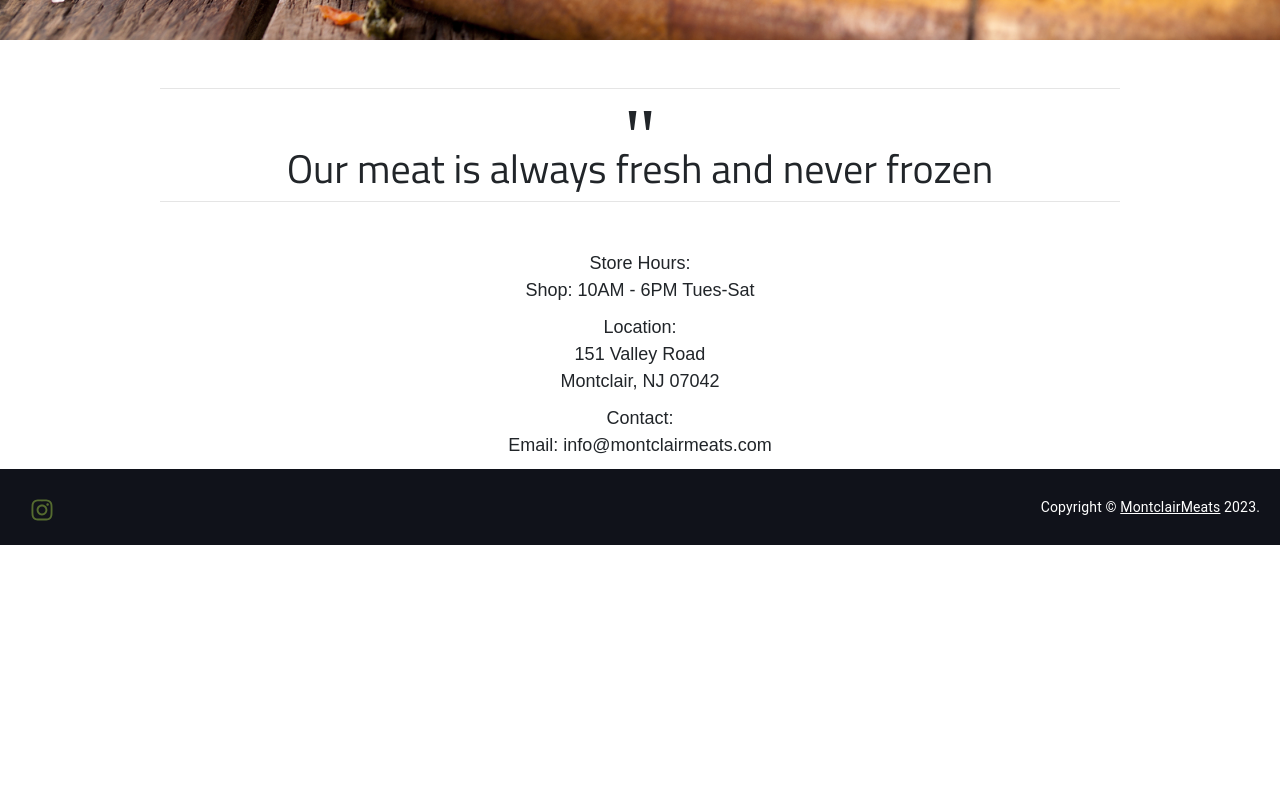
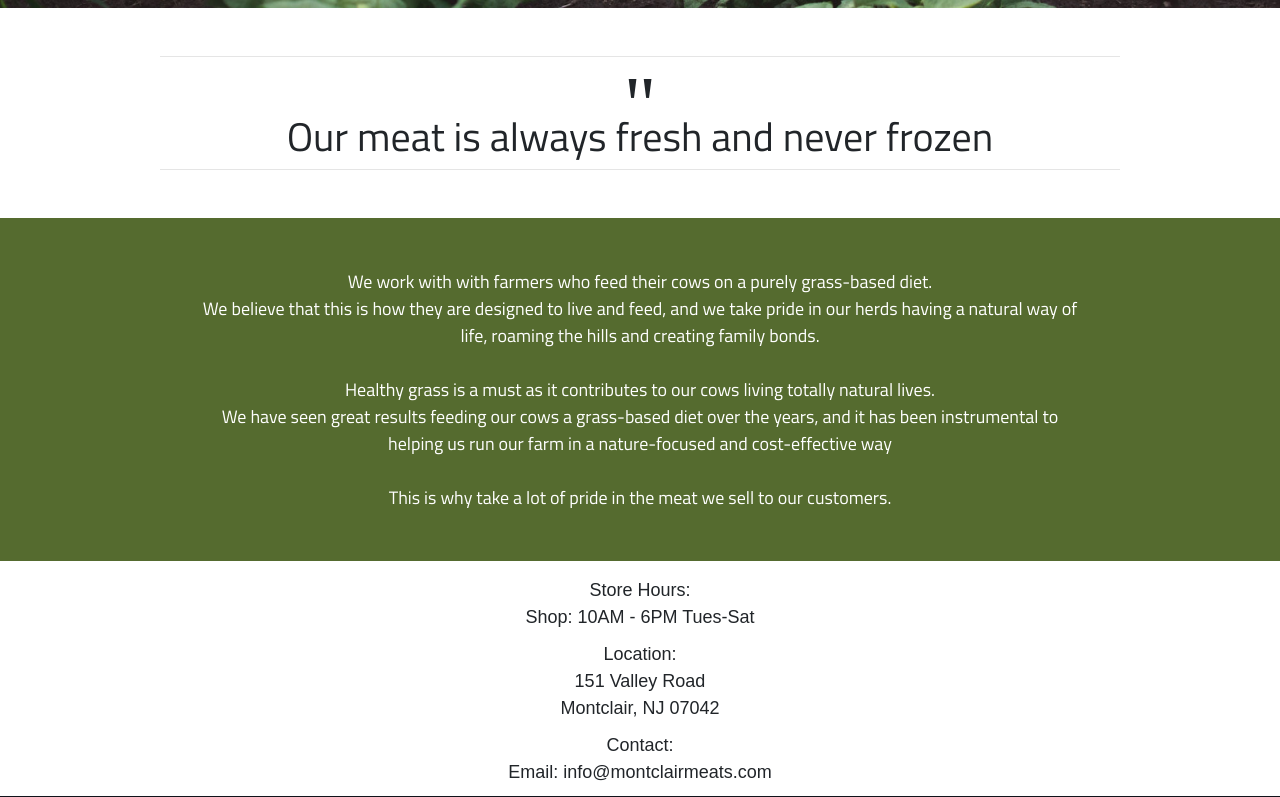
Before and after one commit to tietcheu91/MontclairMeats, a React (Create React App) app: page / in a window 1280 px wide. Shown: the part 1074-1871 px from the top of the page. Before the commit the page ends 1619 px from the top, so only its background shows below. Built offline with nearby package versions, Linux system fonts and the light colour scheme.

Commit message:
IMPROVEMENT: changing the home pic and adding text

```diff
--- a/src/components/home/Home.css
+++ b/src/components/home/Home.css
@@ -16,6 +16,12 @@
     flex-direction: column;
     align-items: center;
     justify-content: center;
+  }
+
+  .text-font-history{
+    color: white;
+    padding: 50px 200px;
+    background-color: darkolivegreen;
   }
 
   .home-heading {
--- a/src/components/home/Home.js
+++ b/src/components/home/Home.js
@@ -7,7 +7,7 @@ import i18n from "i18next";
 import LanguageDetector from "i18next-browser-languagedetector";
 import ICU from "i18next-icu";
 import logo from "../../images/logoMM.jpg";
-import backgroundImage from "../../images/homemeat.jpg";
+import backgroundImage from "../../images/big_child_dirt.jpeg";
 import "./Home.css";
 
 function Home() {
@@ -35,6 +35,23 @@ function Home() {
       </div>
 
       <hr className="line-spacing-bottom"></hr>
+
+      <div>
+        {/* <h1 className="text-center quotes-font">"</h1> */}
+        <p className="text-center text-font-history">
+        We work with with farmers who feed their cows on a purely grass-based diet.
+        <br/>
+        We believe that this is how they are designed to live and feed, and we take pride in our herds having a natural way of life, roaming the hills and creating family bonds.
+        <br/>
+        <br/>
+        Healthy grass is a must as it contributes to our cows living totally natural lives.
+        <br/>
+        We have seen great results feeding our cows a grass-based diet over the years, and it has been instrumental to helping us run our farm in a nature-focused and cost-effective way
+        <br/>
+        <br/>
+        This is why take a lot of pride in the meat we sell to our customers.
+        </p>
+      </div>
 
       <div>
         <p className="home-text">
```
Also changed, not shown: src/images/big_child_dirt.jpeg (added).
